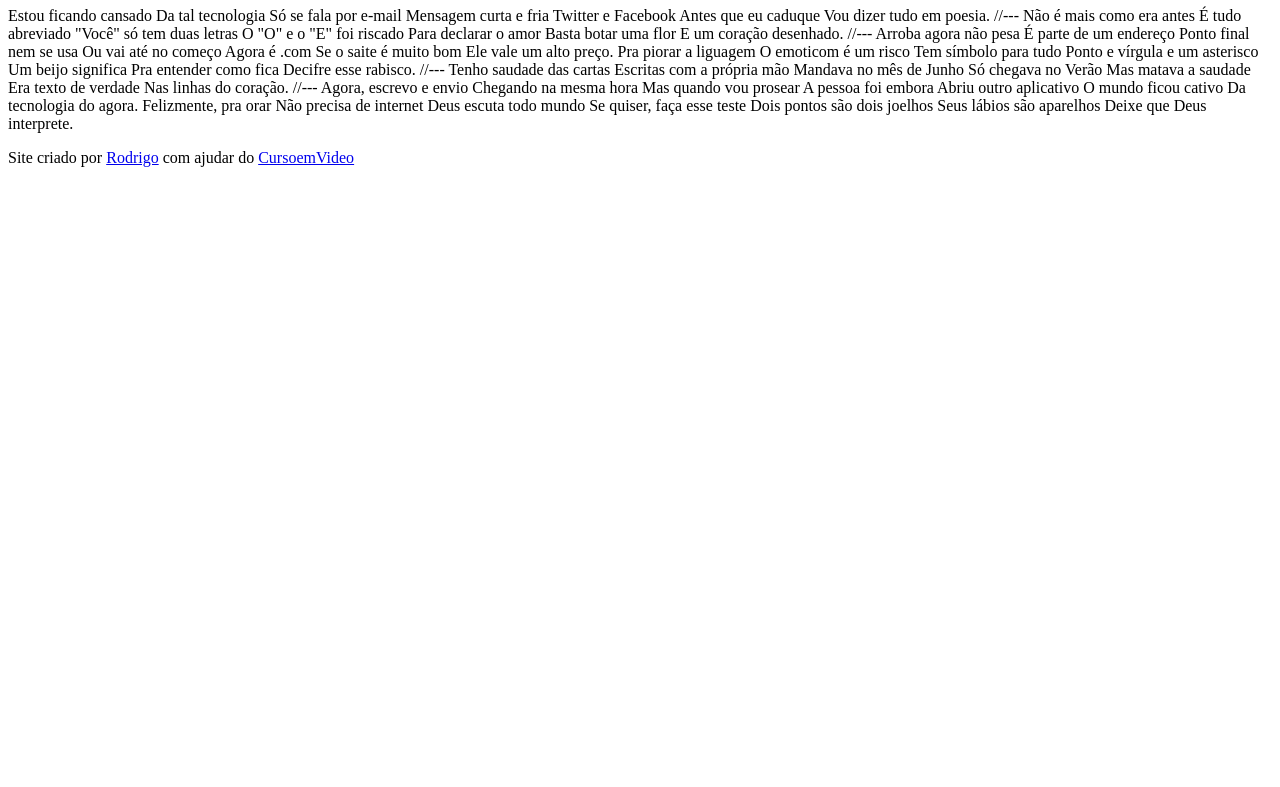
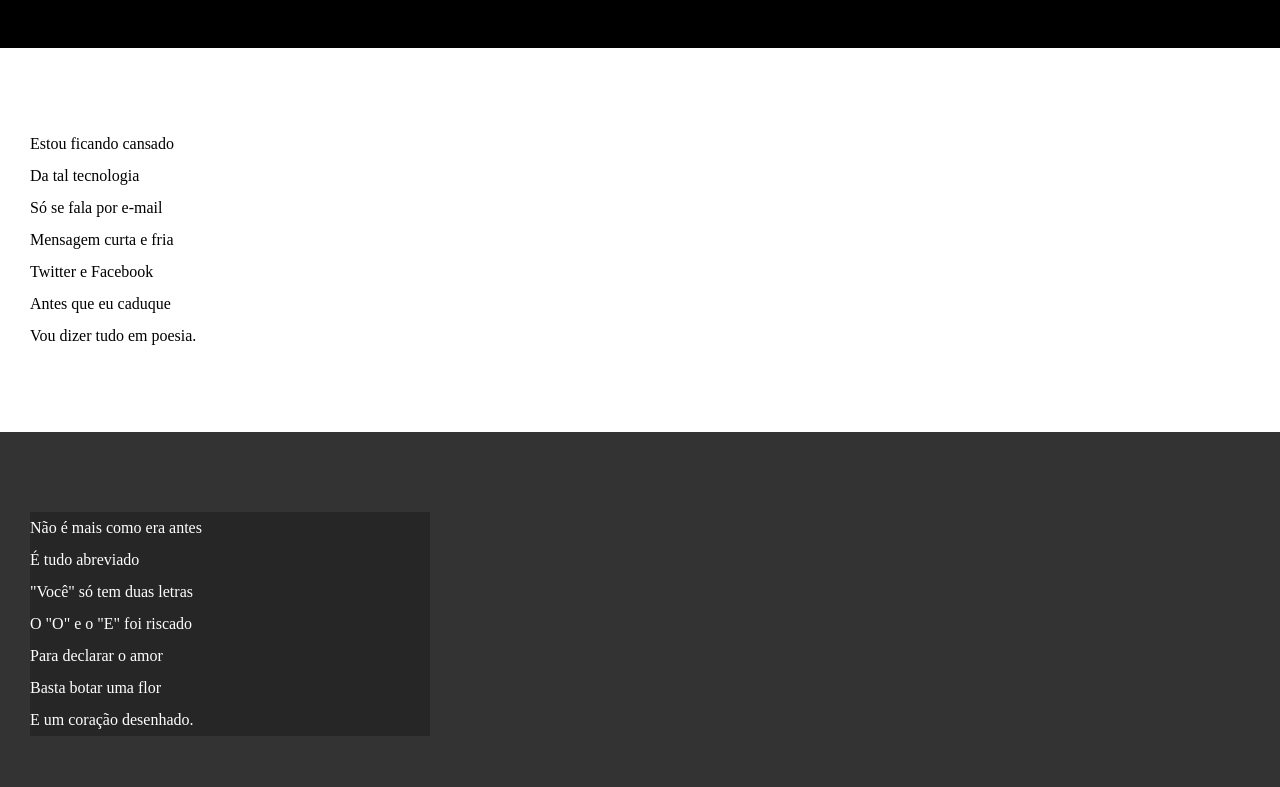
Before and after one commit to RodrigoProgramadorDev/html-css, a plain HTML site: page desafios/df012/index.html in a window 1280 px wide. Shown: the part 107-894 px from the top of the page. Before the commit the page ends 800 px from the top, so only its background shows below. Drawn offline with Linux system fonts and the light colour scheme.

Commit message:
atualizei estilos de texto e blocos

```diff
--- /dev/null
+++ b/desafios/df012/estilo/style.css
@@ -0,0 +1,66 @@
+@charset "UTF-8";
+
+* {
+    margin: 0px;
+    padding: 0px;
+}
+
+html, body {
+    min-height: 100vh;
+    background-color: darkgray;
+}
+
+header {
+    background-color: black;
+    color: white;
+    text-align: center;
+}
+
+header > h1 {
+    padding-top: 50px;
+    font-variant: small-caps;
+
+}
+
+header > p {
+    padding-bottom: 50px;
+}
+
+header a, footer a {
+    color: white;
+    text-decoration: none;
+    font-weight: bolder;
+}
+
+header a:hover, footer a:hover {
+    text-decoration: underline;
+}
+
+section {
+    padding-top: 10vh;
+    padding-bottom: 10vh;
+    line-height: 2em;
+    padding-left: 30px;
+}
+
+section.normal {
+    background-color: white;
+    color: black;
+}
+
+section.imagem {
+    background-color: rgb(51, 51, 51);
+    color: white;
+}
+
+section.imagem > p {
+    width: 400px;
+    background-color: rgba(0, 0, 0, 0.253);
+}
+
+footer {
+    background-color: black;
+    color: white;
+    text-align: center;
+    padding: 10px;
+}
--- a/desafios/df012/index.html
+++ b/desafios/df012/index.html
@@ -4,6 +4,7 @@
     <meta charset="UTF-8">
     <meta name="viewport" content="width=device-width, initial-scale=1.0">
     <title>Cordel Moderno</title>
+    <link rel="stylesheet" href="estilo/style.css">
 </head>
 <body>
     <header>
@@ -12,72 +13,92 @@
 
     </header>
 
-    Estou ficando cansado
-    Da tal tecnologia
-    Só se fala por e-mail
-    Mensagem curta e fria
-    Twitter e Facebook
-    Antes que eu caduque
-    Vou dizer tudo em poesia.
+    <section class="normal">
+        <p>
+            Estou ficando cansado <br>
+            Da tal tecnologia <br>
+            Só se fala por e-mail <br>
+            Mensagem curta e fria <br>
+            Twitter e Facebook <br>
+            Antes que eu caduque <br>
+            Vou dizer tudo em poesia.
+        </p>
+    </section>
 
-    //---
+    <section class="imagem">
+        <p>
+            Não é mais como era antes <br>
+            É tudo abreviado <br>
+            "Você" só tem duas letras <br>
+            O "O" e o "E" foi riscado <br>
+            Para declarar o amor <br>
+            Basta botar uma flor <br>
+            E um coração desenhado.
+        </p>
+    </section>
 
-    Não é mais como era antes
-    É tudo abreviado
-    "Você" só tem duas letras
-    O "O" e o "E" foi riscado
-    Para declarar o amor
-    Basta botar uma flor
-    E um coração desenhado.
+    <section class="normal">
 
-    //---
+        <P>
+            Arroba agora não pesa <br>
+            É parte de um endereço <br>
+            Ponto final nem se usa <br>
+            Ou vai até no começo <br>
+            Agora é .com <br>
+            Se o saite é muito bom <br>
+            Ele vale um alto preço.
+        </P>
 
-    Arroba agora não pesa
-    É parte de um endereço
-    Ponto final nem se usa
-    Ou vai até no começo
-    Agora é .com
-    Se o saite é muito bom
-    Ele vale um alto preço.
+        <P>
+            Pra piorar a liguagem <br>
+            O emoticom é um risco <br>
+            Tem símbolo para tudo <br>
+            Ponto e vírgula e um asterisco <br>
+            Um beijo significa <br>
+            Pra entender como fica <br>
+            Decifre esse rabisco.
+        </P>
 
-    Pra piorar a liguagem
-    O emoticom é um risco
-    Tem símbolo para tudo
-    Ponto e vírgula e um asterisco
-    Um beijo significa
-    Pra entender como fica
-    Decifre esse rabisco.
+    </section>
 
-    //---
+    <section class="imagem">
+        <p>
+            Tenho saudade das cartas <br>
+            Escritas com a própria mão <br>
+            Mandava no mês de Junho <br>
+            Só chegava no Verão <br>
+            Mas matava a saudade <br>
+            Era texto de verdade <br>
+            Nas linhas do coração.
+        </p>
+    </section>
 
-    Tenho saudade das cartas
-    Escritas com a própria mão
-    Mandava no mês de Junho
-    Só chegava no Verão
-    Mas matava a saudade
-    Era texto de verdade
-    Nas linhas do coração.
+    <section class="normal">
 
-    //---
+        <P>
+            Agora, escrevo e envio <br>
+            Chegando na mesma hora <br>
+            Mas quando vou prosear <br>
+            A pessoa foi embora <br>
+            Abriu outro aplicativo <br>
+            O mundo ficou cativo <br>
+            Da tecnologia do agora.
+        </P>
 
-    Agora, escrevo e envio
-    Chegando na mesma hora
-    Mas quando vou prosear
-    A pessoa foi embora
-    Abriu outro aplicativo
-    O mundo ficou cativo
-    Da tecnologia do agora.
+        <P>
+            Felizmente, pra orar <br>
+            Não precisa de internet <br>
+            Deus escuta todo mundo <br>
+            Se quiser, faça esse teste <br>
+            Dois pontos são dois joelhos <br>
+            Seus lábios são aparelhos <br>
+            Deixe que Deus interprete.
+        </P>
 
-    Felizmente, pra orar
-    Não precisa de internet
-    Deus escuta todo mundo
-    Se quiser, faça esse teste
-    Dois pontos são dois joelhos
-    Seus lábios são aparelhos
-    Deixe que Deus interprete.
+    </section>
 
     <footer>
-        <p>Site criado por <a href="rodrigoprogramadordev.github.io" target="_blank" rel="externo">Rodrigo</a> com ajudar do <a href="http://www.cursoemvideo.com" target="_blank" rel="externo">CursoemVideo</a></p>
+        <p>Site criado por <a href="http://rodrigoprogramadordev.github.io/html-css" target="_blank" rel="externo">Rodrigo</a> com ajudar do <a href="http://www.cursoemvideo.com" target="_blank" rel="externo">CursoemVideo</a></p>
     </footer>
 
 </body>
```
